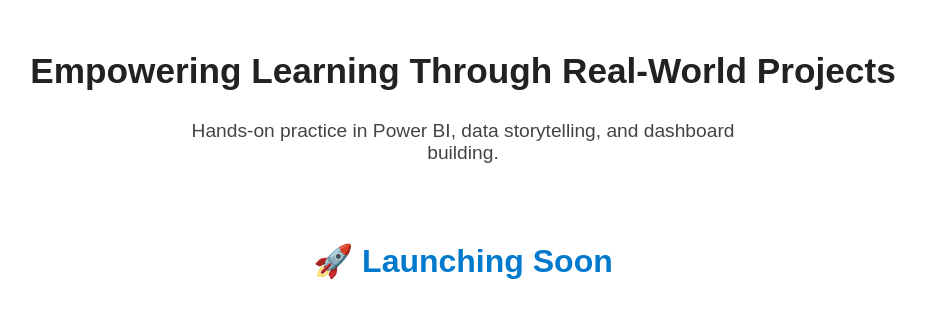
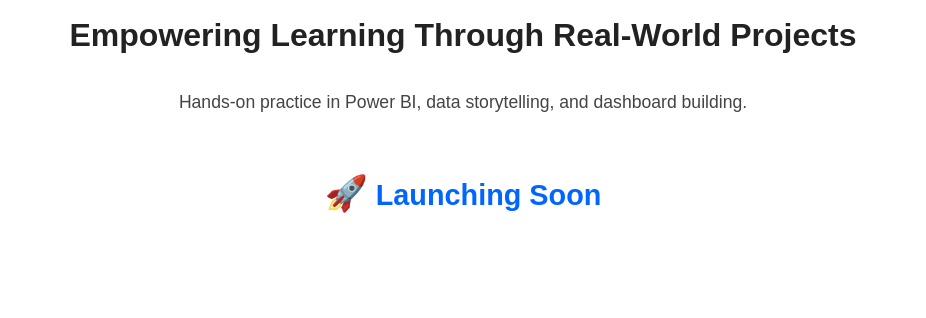
Before and after one commit to skyNwhy/skyNwhy, a plain HTML site: page index.html in a window 1280 px wide. Shown: the part 480-798 px from the top of the page, without its empty margins (177-1103 px from the left). Drawn offline with Linux system fonts and the light colour scheme.

Commit message:
Update index.html

```diff
--- a/index.html
+++ b/index.html
@@ -17,27 +17,35 @@
       text-align: center;
       padding: 20px;
     }
+
     img {
       max-width: 300px;
       height: auto;
       margin-bottom: 30px;
     }
+
     h1 {
-      font-size: 2.2em;
+      font-size: 2em;
       color: #222;
-      margin-bottom: 10px;
+      margin-bottom: 20px;
     }
+
     p {
-      font-size: 1.2em;
+      font-size: 1.1em;
       color: #444;
       max-width: 600px;
+      margin-bottom: 40px;
     }
+
     .footer {
-      position: absolute;
-      bottom: 40px;
-      font-size: 2em;
+      font-size: 1.8em;
+      color: #0066ff;
       font-weight: bold;
-      color: #007acc;
+      margin-top: 20px;
+    }
+
+    .rocket {
+      font-size: 1.2em;
     }
   </style>
 </head>
@@ -45,6 +53,6 @@
   <img src="logo.png" alt="SkyNWhy Logo">
   <h1>Empowering Learning Through Real-World Projects</h1>
   <p>Hands-on practice in Power BI, data storytelling, and dashboard building.</p>
-  <div class="footer">🚀 Launching Soon</div>
+  <div class="footer"><span class="rocket">🚀</span> Launching Soon</div>
 </body>
 </html>
```
